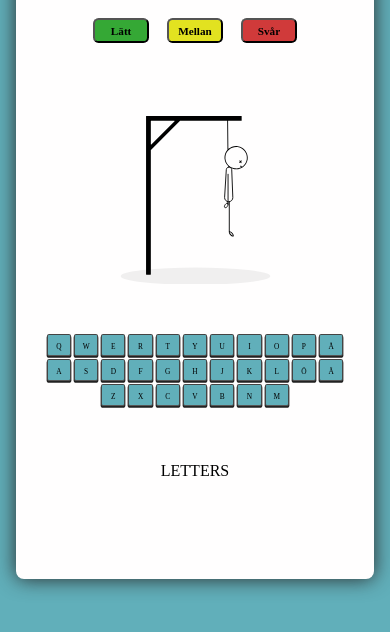
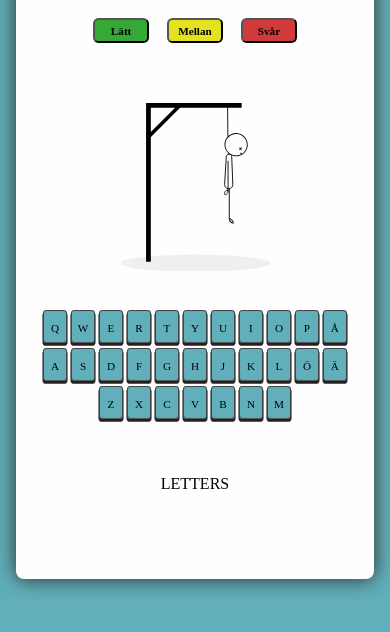
Before and after one commit to AzrSara/Hangman, a plain HTML site: page index.html in a window 390 px wide. Shown: the part 198-830 px from the top of the page. Drawn offline with Linux system fonts and the light colour scheme.

Commit message:
ändrat till 'större' tagenter på minsta mediaQ

```diff
--- a/hangman.css
+++ b/hangman.css
@@ -103,7 +103,7 @@ h1 {
     flex-direction: column;
     justify-content: center;
     align-items: center;
-    width: 50vw;
+    width: fit-content;
 
 }
 
@@ -169,7 +169,7 @@ h1 {
 /* MEDIA QUERYS START */
 @media (max-width: 1400px) {
     .keyboard {
-        font-size: 0.75em;
+        font-size: 0.8em;
     }
 }
 
@@ -185,7 +185,7 @@ h1 {
     }
 
     .keyboard {
-        font-size: 0.6em;
+        /* font-size: 0.6em; */
     }
 
     .window {
@@ -204,8 +204,8 @@ h1 {
 
     }
    .keyboard {
-    font-size: .6em;
-    width: 60em;
+    /* font-size: .6em; */
+    /* width: 60em; */
    }
    #change-gubbe {
     width: 50vw;
@@ -224,9 +224,9 @@ h1 {
 
 }
 
-@media (max-width: 582px) {
+@media (max-width: 592px) {
     .keyboard {
-        font-size: .5em;
+        font-size: .7em;
     }
 
     .window {
@@ -236,8 +236,12 @@ h1 {
 
 @media (max-width: 500px) {
     .keyboard {
-        font-size: .46em;
-        width: fit-content;
+        /* font-size: .5em; */
+        /* width: fit-content; */
+    }
+
+    .keyboard__row > * {
+        width: 2.1em;
     }
 
     .h1 {
```
